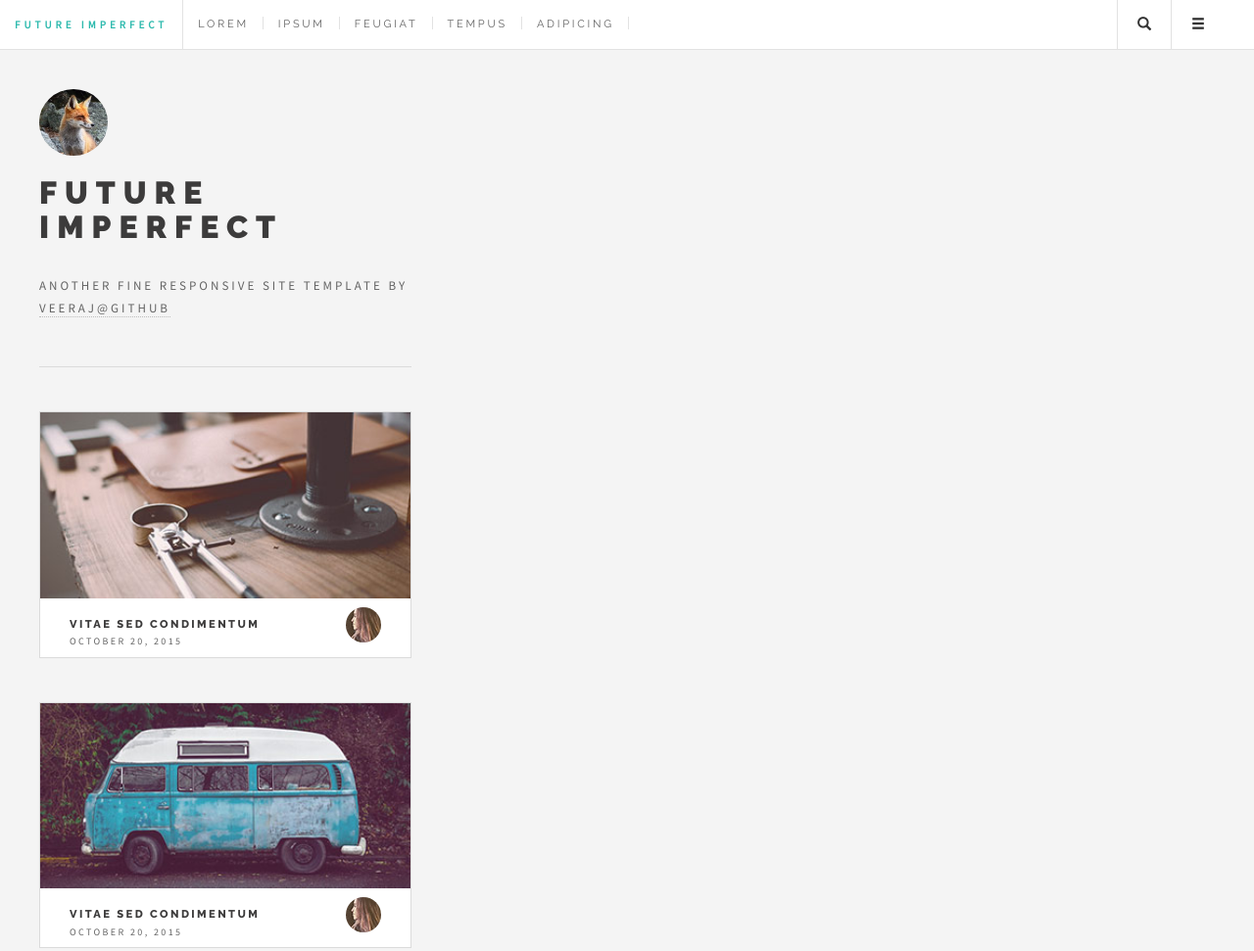
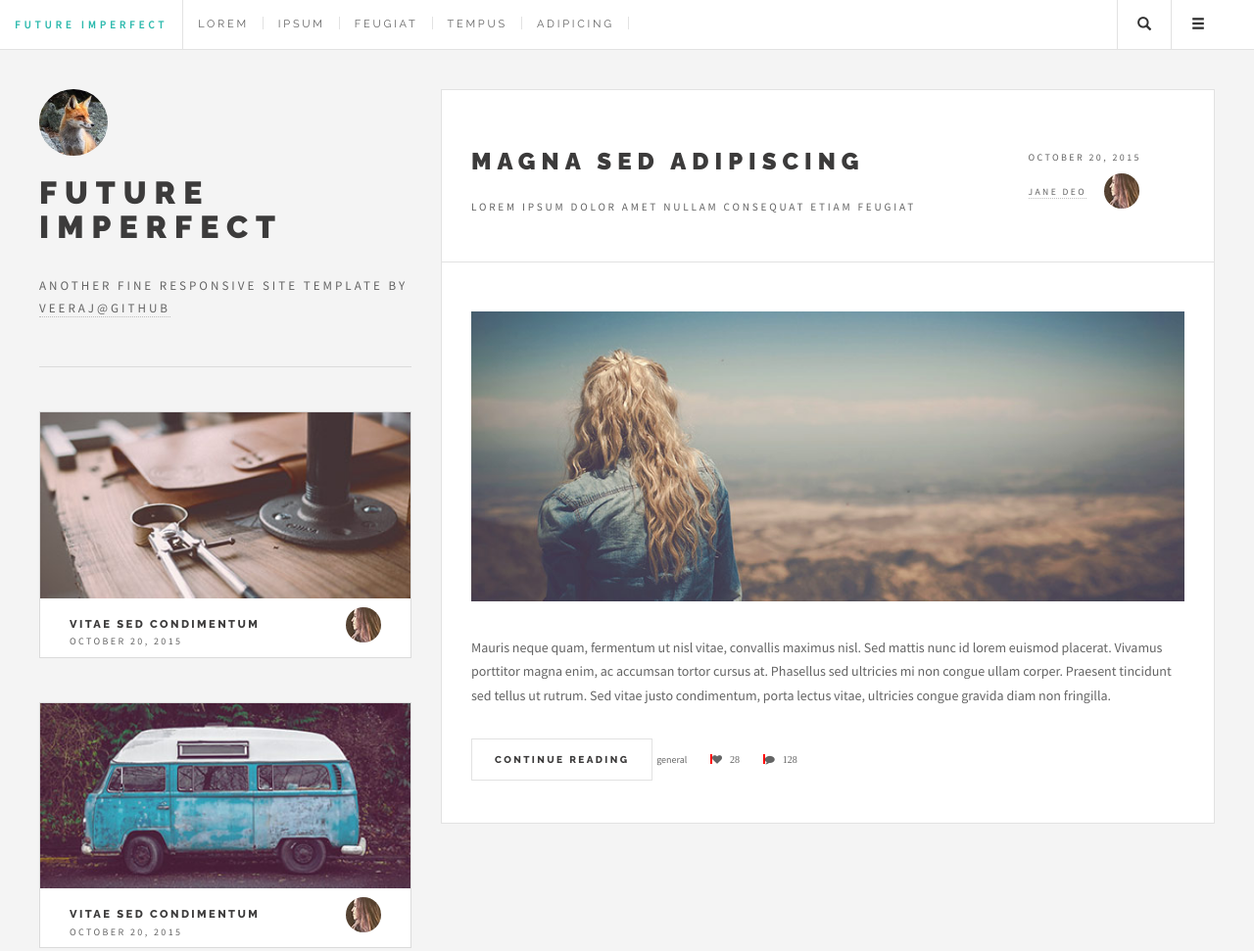
Before and after one commit to veerajjadhav/iBlog, a plain HTML site: page index.html in a window 1280 px wide. Shown: the top 971 px of the page at 98% size. Drawn offline with nearby package versions, Linux system fonts and the light colour scheme.

Commit message:
sidebar and section

```diff
--- a/custom.css
+++ b/custom.css
@@ -136,7 +136,7 @@ body{
 .header-navbar{
     margin:0;
 }
-.container{
+.wrapper{
     margin: 0;
     padding:40px;
     width: 100%;
@@ -218,8 +218,10 @@ h3{
     display: flex;
     justify-content:space-between;
 }
-.old-post,.about-us{
+.old-post{
     list-style:none;
+}
+.old-post,.about-us,.main-footer{
     padding-top:50px;
     border-top: solid 1px rgba(160, 160, 160, 0.3);
     margin-top: 50px;
@@ -248,7 +250,7 @@ h3{
 }
 .button{
     border:solid 1px rgba(160, 160, 160, 0.3);
-    padding: 10px 20px;
+    padding: 15px 23px;
     color:#3c3b3b;
     font-size: 10px;
     font-family: raleway;
@@ -262,5 +264,73 @@ footer .social-links a{
     font-size:16px;
     color: #aaaaaa;
     padding-right: 18px;
+}
+.main-footer{
+    color: #aaaaaa;
+    font-weight: 400;
+    letter-spacing: 2.3px;
+    font-size: 8px;
+}
 
+.post{
+    /*    padding: 48px 48px 16px 48px;*/
+    border: solid 1px rgba(160, 160, 160, 0.3);
+    background: #fff;
 }
+.social-links{
+    margin-bottom: 32px;
+}
+.new-post-header a .new-post-heading{
+    font-size: 24px;
+    font-weight: 900;
+    letter-spacing: 6px;
+    font-family: "Raleway", Helvetica, sans-serif;
+    color:#3c3b3b;
+    margin:0 0 24px 0;
+}
+.new-post-header a .new-post-heading:hover{
+    color:#2ebaae !important;
+    transition: all 0.3s;
+    text-decoration:none;
+}
+.new-post-tagline{
+    font-size: 11.2px;
+    letter-spacing: 2.8px;
+    margin-bottom: 25px;
+}
+.author-details .author-name {
+    font-size: 9.6px;
+    letter-spacing: 2.4px;
+    margin-right: 14px;
+}
+.my-row{
+    padding:60px 30px 20px 30px;
+}
+.new-post-image{
+    padding:50px 30px;
+    border-top: solid 1px rgba(160, 160, 160, 0.3);
+}
+.new-post-details{
+    font-size: 14px;
+    line-height: 1.75;
+    margin: 35px 0;
+}
+.follow-post .likes,.follow-post .comments{
+    border-bottom:0;
+}
+.follow-post {
+    display: inline;
+}
+.follow-post a{
+    border-left: solid 2px red;
+    font-size: 10px;
+}
+.general{
+    border:0 !important;
+}
+.digit{
+    padding-left: 8px;
+}
+.likes{
+    margin:0 20px;
+}
--- a/index.html
+++ b/index.html
@@ -57,9 +57,9 @@
                 </div>
             </div>
         </nav>
-        <aside class="container sidebar">
-            <div class="row intro">
-                <div class="col-sm-4">
+        <div class="wrapper container-fluid">
+            <div class="row ">
+                <div class="col-sm-4 sidebar">
                     <div class="client-avatar">
                         <a href="#"><img src="images/logo.jpg" class="img-responsive my-avatar"></a>
                     </div>
@@ -189,7 +189,7 @@
                         <a href="#" class="button text-uppercase">learn more</a>
                     </section>
 
-                    <footer class="main-footer">
+                    <footer class="main-footer text-uppercase">
                         <div class="social-links">
                             <a href="#" class="fa fa-twitter" aria-hidden="true"></a>
                             <a href="#" class="fa fa-facebook" aria-hidden="true"></a>
@@ -197,16 +197,47 @@
                             <a href="#" class="fa fa-rss" aria-hidden="true"></a>
                             <a href="#" class="fa fa-envelope" aria-hidden="true"></a>
                         </div>
-                        <p class="copyrights">&copy Untitled. Design:<a href="#" class="author-name">Veeraj@github</a> </p>
+                        <p class="copyrights">&copy Untitled. Design: <a href="#" class="author-name"> Veeraj@github</a> images by<a href="#" class="author-name"> Pixabay</a>  </p>
                     </footer>
+                </div>
+                <div class="col-sm-8">
+                    <section class="main post">
 
+                        <div class="row my-row text-uppercase">
+                            <div class="col-md-9 new-post-box">
+                                <article class="new-article">
+                                    <header class="new-post-header text-uppercase">
+                                        <a href="#"><h2 class="new-post-heading">Magna sed adipiscing</h2></a>
+                                        <p class="new-post-tagline">Lorem ipsum dolor amet nullam consequat etiam feugiat</p>
+                                    </header>
+                                </article>
+                            </div>
+                            <div class="col-md-3 new-author-details text-left">
+                                <time class="published" datetime="2015-10-20">October 20, 2015</time>
+                                <div class="author-details ">
+                                    <a href="#" class="author-name">jane deo</a>
+                                    <a href="#" class="author-pic"><img src="images/author1.jpg" class="img-circle"></a>
+                                </div>
+                            </div>
 
+                        </div>
+                        <div class="new-post-image">
+                            <a href="#"><img src="images/blog1.jpg" class="img-responsive"></a>
+                            <p class="new-post-details">
+                                Mauris neque quam, fermentum ut nisl vitae, convallis maximus nisl. Sed mattis nunc id lorem euismod placerat. Vivamus porttitor magna enim, ac accumsan tortor cursus at. Phasellus sed ultricies mi non congue ullam corper. Praesent tincidunt sed tellus ut rutrum. Sed vitae justo condimentum, porta lectus vitae, ultricies congue gravida diam non fringilla.
+                            </p>
+
+                            <a href="#" class="button text-uppercase">continue reading</a>
+                            <div class="follow-post">
+                                <a href="#" class="author-name general">general</a>
+                                <a href="#" class="author-name likes fa fa-heart" aria-hidden="true"><span class="digit">28</span></a>
+                                <a href="#" class="author-name comments fa fa-comment" aria-hidden="true"><span class="digit">128</span></a>
+                            </div>
+                        </div>
+                    </section>
                 </div>
-                <div class="col-sm-8"></div>
-
             </div>
-
-        </aside>
+        </div>
 
         <!-- jQuery (necessary for Bootstrap's JavaScript plugins) -->
         <script src="https://ajax.googleapis.com/ajax/libs/jquery/1.12.4/jquery.min.js"></script>
```
Also changed, not shown: images/blog1.jpg (added), images/blog2.jpg (added), images/blog3.jpg (added).
